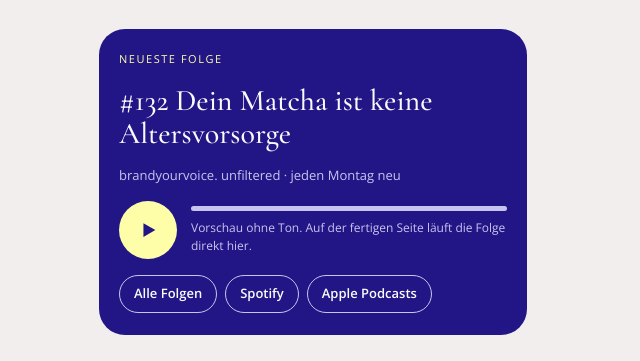
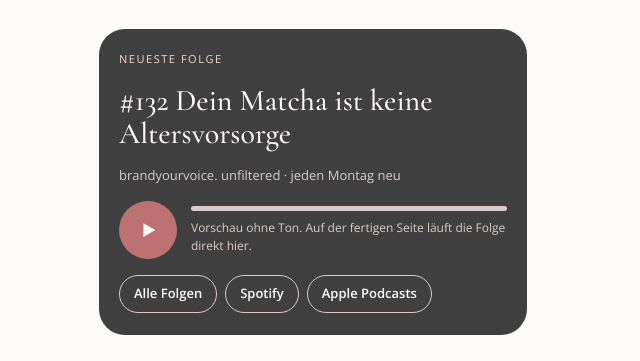
Before and after one commit to julezbc/sarahxjulez, a plain HTML site: page marketing/link-in-bio/index.html in a window 1280 px wide. Shown: the part 1100-1461 px from the top of the page, without its empty margins (327-967 px from the left). Drawn offline with nearby package versions, Linux system fonts and the light colour scheme.

Commit message:
Aktuelle Brandfarben gespeichert, Link-in-Bio-Entwurf umgestellt (Sarah)
Co-Authored-By: Claude Fable 5.2 <noreply@anthropic.com>
Claude-Session: https://claude.ai/code/session_01Gaa4FSq8VdLtQGNn2eb1LN

```diff
--- a/marketing/link-in-bio/index.html
+++ b/marketing/link-in-bio/index.html
@@ -2,21 +2,19 @@
 <meta name="claude:viewport-fit-sides" content="cover">
 <link rel="stylesheet" href="https://fonts.googleapis.com/css2?family=Cormorant+Garamond:ital,wght@0,500;0,600;1,500&family=Open+Sans:wght@300;400;600&display=swap">
 <style>
-  /* Layout: eine schmale Handy-Spalte. Foto im Bogen, Kacheln zum Wischen, ein dunkelblauer Podcast-Block als einziger lauter Moment. */
+  /* Layout: eine schmale Handy-Spalte. Foto im Bogen, Kacheln zum Wischen, ein anthrazitfarbener Podcast-Block als einziger lauter Moment. */
   :root {
-    --grund: #f2eeed;      /* neutrale Hauptfarbe */
-    --papier: #fafafa;
-    --tinte: #121212;
-    --tinte-leise: #5c5560;
-    --blau: #221686;       /* Podcast-Block, Links */
-    --flieder: #e6c7ff;
-    --flieder-hell: #f2e1ff;
-    --pink: #ffc9ff;
-    --gelb: #fefea8;
-    --himmel: #c6d8f5;
-    --auf-blau: #fafafa;
-    --auf-blau-leise: #c9c4ef;
-    --linie: #ddd5d6;
+    --grund: #fffbfa;       /* Hintergrund */
+    --papier: #ffffff;
+    --tinte: #000000;       /* Akzent: Headlines, Buttons */
+    --tinte-leise: #6b5d59;
+    --braun: #91766f;       /* Primärfarbe */
+    --rose: #efd7d4;        /* Primärfarbe */
+    --anthrazit: #404040;   /* Sekundärfarbe: besondere Hintergründe */
+    --rot: #bd7272;         /* Akzent: Eyecatcher, CTAs */
+    --auf-dunkel: #fffbfa;
+    --auf-dunkel-leise: #d9cbc8;
+    --linie: #ead9d6;
     --display: "Cormorant Garamond", "Iowan Old Style", Georgia, serif;
     --text: "Open Sans", "Segoe UI", Helvetica, Arial, sans-serif;
     --rand: max(16px, env(safe-area-inset-left, 0px));
@@ -25,18 +23,18 @@
   * { box-sizing: border-box; }
   body { background: var(--grund); color: var(--tinte); font-family: var(--text); font-size: 16px; line-height: 1.5; }
   a { color: inherit; text-decoration: none; }
-  a:focus-visible, button:focus-visible { outline: 3px solid var(--blau); outline-offset: 3px; border-radius: 12px; }
+  a:focus-visible, button:focus-visible { outline: 3px solid var(--rot); outline-offset: 3px; border-radius: 12px; }
   .seite { max-width: 460px; margin: 0 auto; padding-block: 20px 36px; display: flex; flex-direction: column; gap: 32px; }
   .g { padding-left: var(--rand); padding-right: var(--rand-r); }
 
   /* Kopf */
   .kopf { display: flex; flex-direction: column; align-items: center; gap: 14px; text-align: center; }
-  .entwurf { align-self: flex-end; font-size: 11px; letter-spacing: .12em; text-transform: uppercase; background: var(--gelb); padding: 4px 10px; border-radius: 99px; }
-  .bogen { width: 62%; aspect-ratio: 4 / 5; max-width: 100%; border-radius: 999px 999px 18px 18px; overflow: hidden; background: var(--flieder-hell); }
+  .entwurf { align-self: flex-end; font-size: 11px; letter-spacing: .12em; text-transform: uppercase; background: var(--rose); padding: 4px 10px; border-radius: 99px; }
+  .bogen { width: 62%; aspect-ratio: 4 / 5; max-width: 100%; border-radius: 999px 999px 18px 18px; overflow: hidden; background: var(--rose); }
   .bogen img { width: 100%; height: 100%; object-fit: cover; object-position: 50% 30%; display: block; }
   h1 { font-family: var(--display); font-weight: 500; font-size: 44px; line-height: 1; margin: 6px 0 0; }
   .rolle { font-size: 13px; letter-spacing: .14em; text-transform: uppercase; color: var(--tinte-leise); margin: 0; }
-  .satz { font-family: var(--display); font-style: italic; font-size: 23px; line-height: 1.25; margin: 0; max-width: 18em; text-wrap: balance; }
+  .satz { font-family: var(--display); font-style: italic; font-size: 23px; line-height: 1.25; margin: 0; max-width: 18em; text-wrap: balance; color: var(--rot); }
   .kanaele { display: flex; gap: 10px; }
   .kanaele a { width: 46px; height: 46px; border-radius: 50%; background: var(--papier); border: 1px solid var(--linie); display: grid; place-items: center; }
   .kanaele svg { width: 20px; height: 20px; }
@@ -53,9 +51,12 @@
   .kachel h3 { font-family: var(--display); font-weight: 600; font-size: 30px; line-height: 1.02; margin: 0; text-wrap: balance; }
   .kachel p { margin: 0; font-size: 14px; line-height: 1.45; }
   .kachel .los { margin-top: 6px; align-self: flex-start; font-size: 13px; font-weight: 600; background: var(--tinte); color: var(--papier); padding: 9px 16px; border-radius: 99px; }
-  .k-gelb { background: var(--gelb); }
-  .k-flieder { background: var(--flieder); }
-  .k-himmel { background: var(--himmel); }
+  .k-rose { background: var(--rose); }
+  .k-anthrazit { background: var(--anthrazit); }
+  .k-braun { background: var(--braun); }
+  .k-dunkel { color: var(--auf-dunkel); }
+  .k-dunkel p { font-size: 15px; }
+  .k-dunkel .los { background: var(--grund); color: var(--tinte); }
   .k-foto { color: var(--papier); }
   .k-foto img { position: absolute; inset: 0; width: 100%; height: 100%; object-fit: cover; }
   .k-foto::after { content: ""; position: absolute; inset: 35% 0 0; background: linear-gradient(to bottom, transparent, var(--tinte)); opacity: .82; }
@@ -67,19 +68,19 @@
   .punkte span.an { width: 20px; border-radius: 99px; background: var(--tinte); }
 
   /* Podcast */
-  .podcast { background: var(--blau); color: var(--auf-blau); border-radius: 26px; padding: 22px 20px; display: flex; flex-direction: column; gap: 16px; }
-  .podcast .auge { font-size: 11px; letter-spacing: .14em; text-transform: uppercase; color: var(--gelb); margin: 0; }
+  .podcast { background: var(--anthrazit); color: var(--auf-dunkel); border-radius: 26px; padding: 22px 20px; display: flex; flex-direction: column; gap: 16px; }
+  .podcast .auge { font-size: 11px; letter-spacing: .14em; text-transform: uppercase; color: var(--rose); margin: 0; }
   .podcast h2 { font-size: 30px; font-weight: 500; }
-  .podcast .show { margin: 0; font-size: 13px; color: var(--auf-blau-leise); }
+  .podcast .show { margin: 0; font-size: 13px; color: var(--auf-dunkel-leise); }
   .spieler { display: flex; align-items: center; gap: 14px; }
-  .play { flex: none; width: 58px; height: 58px; border-radius: 50%; border: 0; background: var(--gelb); color: var(--blau); cursor: pointer; display: grid; place-items: center; }
+  .play { flex: none; width: 58px; height: 58px; border-radius: 50%; border: 0; background: var(--rot); color: var(--auf-dunkel); cursor: pointer; display: grid; place-items: center; }
   .play svg { width: 22px; height: 22px; }
   .spur { flex: 1; min-width: 0; display: flex; flex-direction: column; gap: 8px; }
-  .balken { height: 5px; border-radius: 99px; background: var(--auf-blau-leise); overflow: hidden; }
-  .balken i { display: block; height: 100%; width: 0%; background: var(--gelb); border-radius: 99px; }
-  .hinweis { font-size: 12px; color: var(--auf-blau-leise); margin: 0; }
+  .balken { height: 5px; border-radius: 99px; background: var(--auf-dunkel-leise); overflow: hidden; }
+  .balken i { display: block; height: 100%; width: 0%; background: var(--rose); border-radius: 99px; }
+  .hinweis { font-size: 12px; color: var(--auf-dunkel-leise); margin: 0; }
   .wo { display: flex; flex-wrap: wrap; gap: 8px; }
-  .wo a { font-size: 13px; font-weight: 600; border: 1px solid var(--auf-blau-leise); padding: 8px 14px; border-radius: 99px; }
+  .wo a { font-size: 13px; font-weight: 600; border: 1px solid var(--auf-dunkel-leise); padding: 8px 14px; border-radius: 99px; }
 
   /* Links */
   .links { display: flex; flex-direction: column; gap: 10px; }
@@ -126,7 +127,7 @@
       </div>
     </div>
     <div class="band" id="band">
-      <a class="kachel k-gelb" href="https://brandyourvoice.de/copywriting-masterclass/" target="_blank" rel="noopener">
+      <a class="kachel k-rose" href="https://brandyourvoice.de/copywriting-masterclass/" target="_blank" rel="noopener">
         <span class="marke">Für 0 €</span>
         <h3>Copywriting Masterclass</h3>
         <p>90 Minuten, die dir zeigen, ob Copywriting 2.0 zu dir passt.</p>
@@ -139,7 +140,7 @@
         <p>Copywriting lernen und dein eigenes Business aufbauen.</p>
         <span class="los">Mehr erfahren</span>
       </a>
-      <a class="kachel k-flieder" href="https://brandyourvoice.de/brandyourai-warteliste/" target="_blank" rel="noopener">
+      <a class="kachel k-anthrazit k-dunkel" href="https://brandyourvoice.de/brandyourai-warteliste/" target="_blank" rel="noopener">
         <span class="marke">Warteliste</span>
         <h3>brandyourAI</h3>
         <p>KI, die klingt wie du. Nicht wie ein Roboter mit Schreibkrampf.</p>
@@ -152,7 +153,7 @@
         <p>Was unsere Teilnehmerinnen erzählen.</p>
         <span class="los">Zu den Stories</span>
       </a>
-      <a class="kachel k-himmel" href="https://brandyourvoice.de/" target="_blank" rel="noopener">
+      <a class="kachel k-braun k-dunkel" href="https://brandyourvoice.de/" target="_blank" rel="noopener">
         <span class="marke">Newsletter</span>
         <h3>Prosecco-Date</h3>
         <p>Jeden Sonntag ehrliche Einblicke hinter die Kulissen, direkt in dein Postfach.</p>
```
Also changed, not shown: 2 other files.
